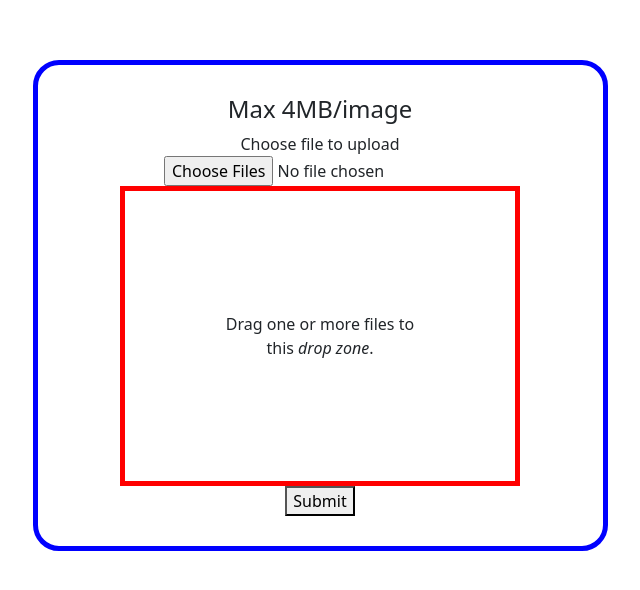
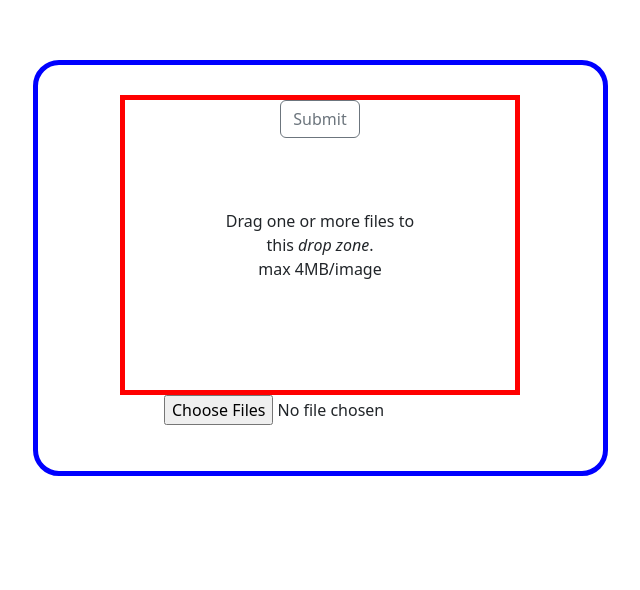
Before and after one commit to bdrab/PicApp, a Django app: page / in a window 1280 px wide. Shown: the part 76-666 px from the top of the page, without its empty margins (320-960 px from the left). Run offline with Django 4.2, Linux system fonts and the light colour scheme; the visitor is signed in with stand-in values (Sample User, id 1).

Commit message:
drop zone redesigned

```diff
--- a/picapp/static/js/script.js
+++ b/picapp/static/js/script.js
@@ -1,10 +1,20 @@
 const dropDIV = document.querySelector("#drop_zone")
 const fileField = document.querySelector("#file")
+const chosenFilesList = document.querySelector(".chosen-files-list")
+
+
+
+fileField.addEventListener("change", event => {
+    chosenFilesList.textContent = "";
+    [...fileField.files].forEach(item =>{
+        const li = document.createElement("li");
+        chosenFilesList.append(li);
+        li.textContent = item["name"];
+    })
+})
 
 dropDIV.addEventListener("drop", event => {
   event.preventDefault();
-  console.log('File(s) dropped');
-
   let formData = new FormData();
   let dataTransfer = new DataTransfer();
 
@@ -18,10 +28,10 @@ dropDIV.addEventListener("drop", event => {
         }
     })
     fileField.files = dataTransfer.files;
+    fileField.dispatchEvent(new Event("change"))
   }
 })
 
 dropDIV.addEventListener("dragover", event => {
-  console.log('File(s) in drop zone');
   event.preventDefault();
 })
--- a/picapp/website/templates/website/index.html
+++ b/picapp/website/templates/website/index.html
@@ -11,19 +11,18 @@
     <div class="body-content">
         {% if user.is_authenticated %}
             <div class="photo-picker">
-                <h4>Max 4MB/image</h4>
                 <form method="post" enctype="multipart/form-data">
                     {% csrf_token %}
-                  <div class="form-fields">
-                    <label for="file">Choose file to upload</label><br>
-                    <input type="file" id="file" name="files" accept="image/png, image/gif, image/jpeg" multiple />
-                    <div id="drop_zone">
-                      <p class="drop-zone-text">Drag one or more files to this <i>drop zone</i>.</p>
-                    </div>
-                  </div>
-                  <div>
-                    <button>Submit</button>
-                  </div>
+                    <label for="file">
+                        <div id="drop_zone">
+                            <p class="drop-zone-text">Drag one or more files to this <i>drop zone</i>.<br>max 4MB/image</p>
+                            <button type="submit" class="btn btn-outline-secondary btn-submit">Submit</button>
+                        </div>
+                    </label><br>
+
+                    <input class="hide" type="file" id="file" name="files" accept="image/png, image/gif, image/jpeg" multiple />
+                    <p class="chosen-files"><ul class="chosen-files-list"></ul></p>
+
                 </form>
                 <div class="message-div">
                     {% for message in messages %}
@@ -32,7 +31,13 @@
                 </div>
             </div>
         {% else %}
-        <div class="row row-cols-1 row-cols-md-3 g-4">
+        <div class="brand-div">
+
+            <p><h1>Image hosting service</h1><br>Upload, share, download!</p>
+
+        </div>
+        <div class="price-div">
+            <div class="row row-cols-1 row-cols-md-3 g-4">
             <div class="col">
             <div class="card h-100">
               <img src="{% static 'img/free.png' %}" class="card-img-top" alt="...">
@@ -76,6 +81,7 @@
             </div>
             </distv>
         </div>
+        </div>
         {% endif %}
     </div>
 
```
Also changed, not shown: picapp/website/templates/website/login.html (+5 -5 lines), picapp/website/templates/website/register.html (+5 -5 lines).
